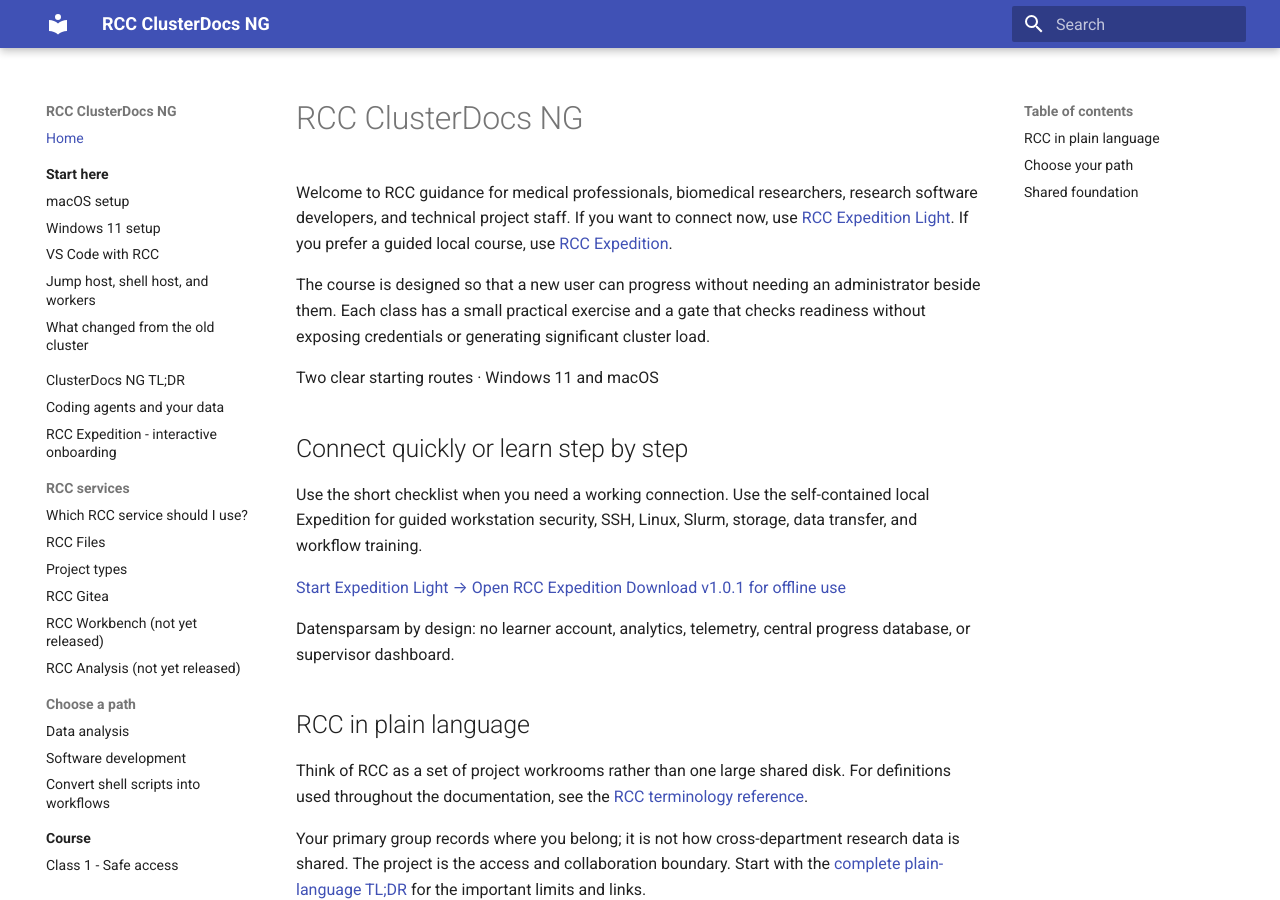
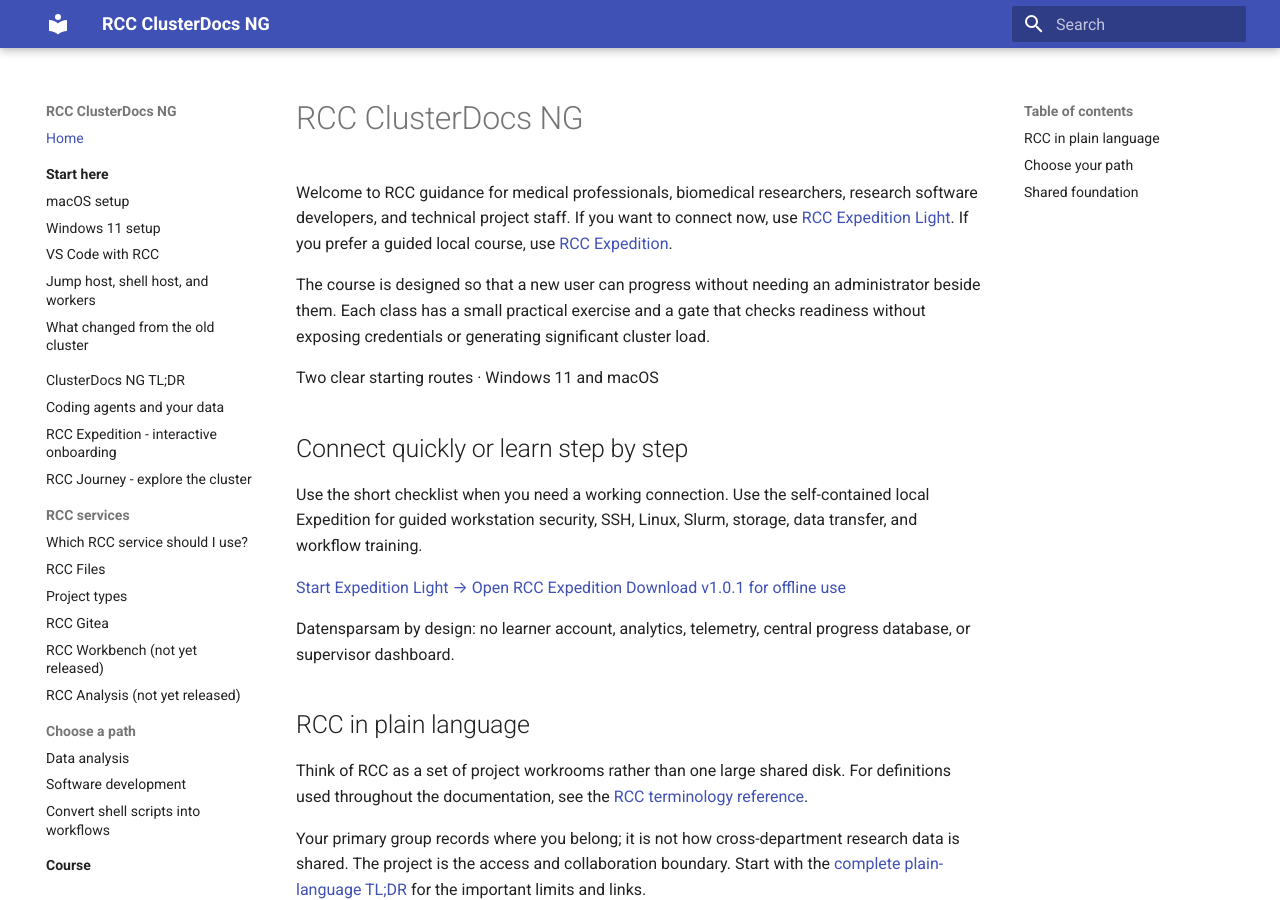
Before and after one commit to IKIM-Essen/ClusterDocs, an MkDocs documentation site: the page built from docs/index.md, in a window 1280 px wide and 900 px high. Built offline with MkDocs 1.6.1 and Material for MkDocs 9.7.7, drawn with Linux system fonts in a browser that asks for light colours.

Commit message:
Add RCC Journey beside Expedition in navigation

```diff
--- a/mkdocs.yml
+++ b/mkdocs.yml
@@ -20,6 +20,7 @@
   - ClusterDocs NG TL;DR: tldr.md
   - Coding agents and your data: concepts/how-rcc-works.md
   - RCC Expedition - interactive onboarding: rcc-expedition.md
+  - RCC Journey - explore the cluster: rcc-journey.md
   - RCC services:
       - Which RCC service should I use?: concepts/rcc-services.md
       - RCC Files: concepts/rcc-files.md
```
